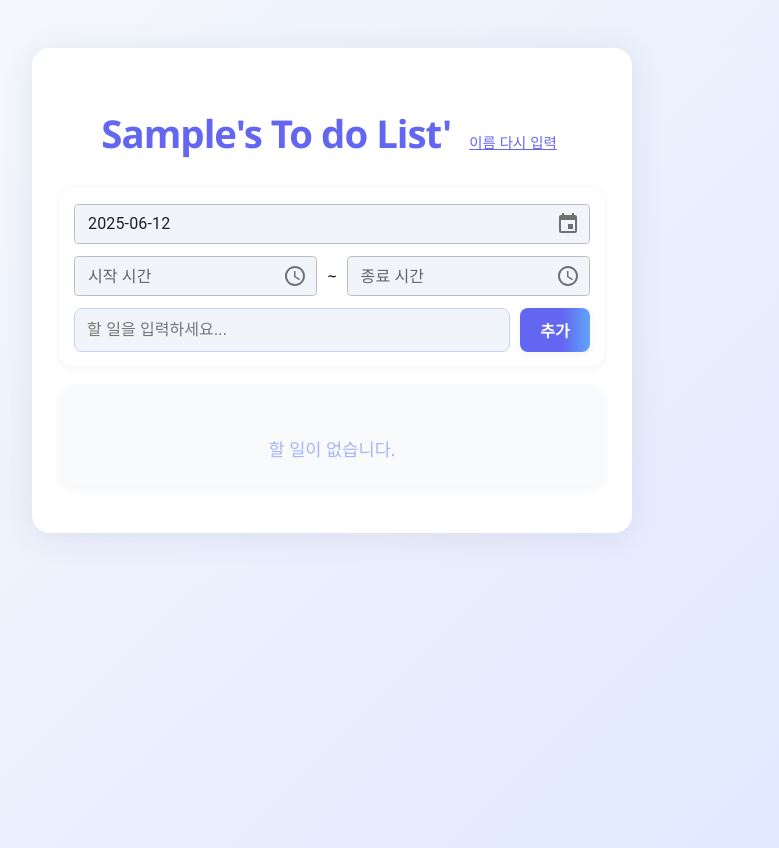
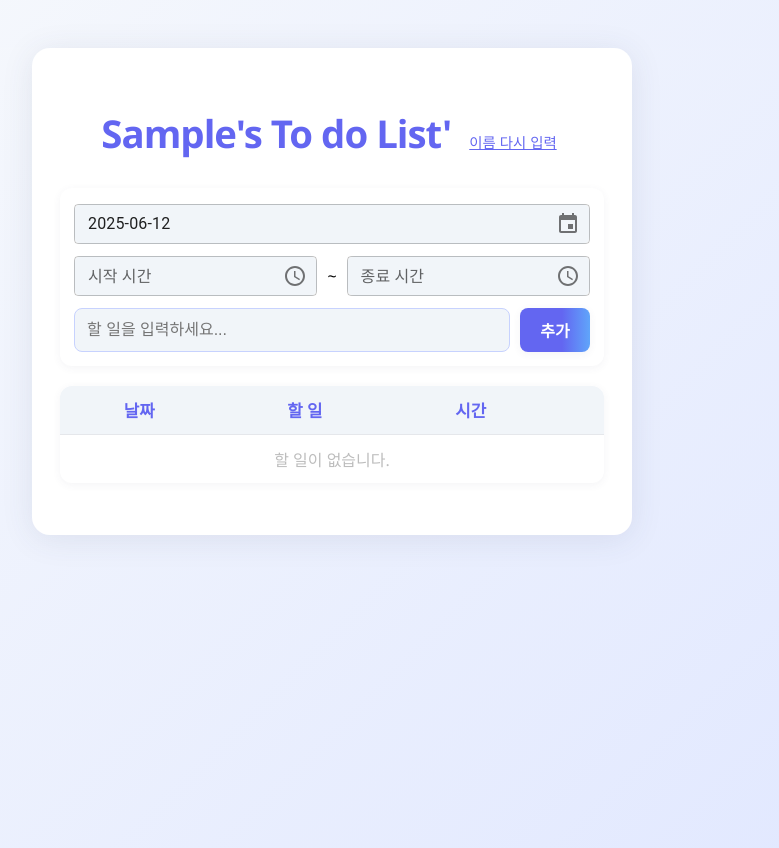
Before and after one commit to byeongyeonglim/my-todo-app, a React (Create React App) app: page / in a window 1280 px wide. Both pictures are taken after typing "Sample" into the empty fields and a click on the button "내 리스트 만들기". Shown: the whole page, without its empty margins (308-1087 px from the left). Built offline with nearby package versions, Linux system fonts and the light colour scheme; data requests are answered from the project's data file; the HTML template or start-up script is replaced by a standard one.

Commit message:
time and calendar added

```diff
--- a/src/Components/TodoItem.css
+++ b/src/Components/TodoItem.css
@@ -1,5 +1,4 @@
 .todo-item {
-  display: flex;
   align-items: center;
   justify-content: space-between;
   background: #f1f5f9;
--- a/src/Components/TodoItem.js
+++ b/src/Components/TodoItem.js
@@ -2,7 +2,9 @@ import React from 'react';
 
 function TodoItem({ todo, onToggle, onDelete }) {
   return (
-    <li className={`todo-item${todo.completed ? ' completed' : ''}`}>
+    <tr className={`todo-item${todo.completed ? ' completed' : ''}`}>
+      <td style={{verticalAlign:'middle'}}>{todo.date || ''}</td>
+      <td style={{verticalAlign:'middle'}}>
         <span
           className="todo-text"
           onClick={() => onToggle(todo.id)}
@@ -10,10 +12,14 @@ function TodoItem({ todo, onToggle, onDelete }) {
           role="button"
           aria-pressed={todo.completed}
         >
-        {todo.text}
+          {todo.text || ''}
         </span>
+      </td>
+      <td style={{verticalAlign:'middle'}}>{(todo.start && todo.end) ? `${todo.start}~${todo.end}` : ''}</td>
+      <td style={{verticalAlign:'middle'}}>
         <button className="delete-btn" onClick={() => onDelete(todo.id)} aria-label="삭제">✕</button>
-    </li>
+      </td>
+    </tr>
   );
 }
 
--- a/src/Components/TodoList.css
+++ b/src/Components/TodoList.css
@@ -5,8 +5,60 @@
 }
 
 .empty {
-  color: #a5b4fc;
+  color: #bdbdbd;
   text-align: center;
-  padding: 32px 0 16px 0;
-  font-size: 1.1rem;
+  padding: 24px 0;
 }
+
+.todo-list-table {
+  width: 100%;
+  min-width: 0;
+  table-layout: auto;
+  border-collapse: collapse;
+  margin-bottom: 24px;
+  background: #fff;
+  border-radius: 12px;
+  box-shadow: 0 2px 8px 0 rgba(60,72,100,0.06);
+  overflow: hidden;
+}
+
+.todo-list-table th, .todo-list-table td {
+  padding: 12px 8px;
+  text-align: center;
+  border-bottom: 1px solid #e5e7eb;
+  font-family: inherit;
+  white-space: normal;
+  word-break: break-all;
+  vertical-align: middle;
+}
+
+.todo-list-table th {
+  background: #f1f5f9;
+  color: #6366f1;
+  font-weight: 700;
+  font-size: 1.05rem;
+}
+
+.todo-list-table tr:last-child td {
+  border-bottom: none;
+}
+
+.todo-item.completed .todo-text {
+  text-decoration: line-through;
+  color: #bdbdbd;
+}
+
+.delete-btn {
+  background: none;
+  border: none;
+  color: #f43f5e;
+  font-size: 1.2rem;
+  cursor: pointer;
+  border-radius: 4px;
+  padding: 4px 10px;
+  transition: background 0.15s;
+}
+
+.delete-btn:hover {
+  background: #fef2f2;
+}
--- a/src/Components/TodoList.js
+++ b/src/Components/TodoList.js
@@ -2,12 +2,26 @@ import React from 'react';
 import TodoItem from './TodoItem';
 
 function TodoList({ todos, onToggle, onDelete }) {
+  // 최신순(날짜+시작시간 내림차순) 정렬
+  const sorted = [...todos].sort((a, b) => {
+    if (a.date !== b.date) return b.date.localeCompare(a.date);
+    return b.start.localeCompare(a.start);
+  });
   return (
-    <ul className="todo-list">
-      {todos.length === 0 ? (
-        <li className="empty">할 일이 없습니다.</li>
+    <table className="todo-list-table">
+      <thead>
+        <tr>
+          <th>날짜</th>
+          <th>할 일</th>
+          <th>시간</th>
+          <th></th>
+        </tr>
+      </thead>
+      <tbody>
+        {sorted.length === 0 ? (
+          <tr><td colSpan={4} className="empty">할 일이 없습니다.</td></tr>
         ) : (
-        todos.map((todo) => (
+          sorted.map((todo) => (
             <TodoItem
               key={todo.id}
               todo={todo}
@@ -16,7 +30,8 @@ function TodoList({ todos, onToggle, onDelete }) {
             />
           ))
         )}
-    </ul>
+      </tbody>
+    </table>
   );
 }
 
```
Also changed, not shown: 1 other file (tests, documents, lock files or other folders). Lines whose indentation alone changed are shown as unchanged.
